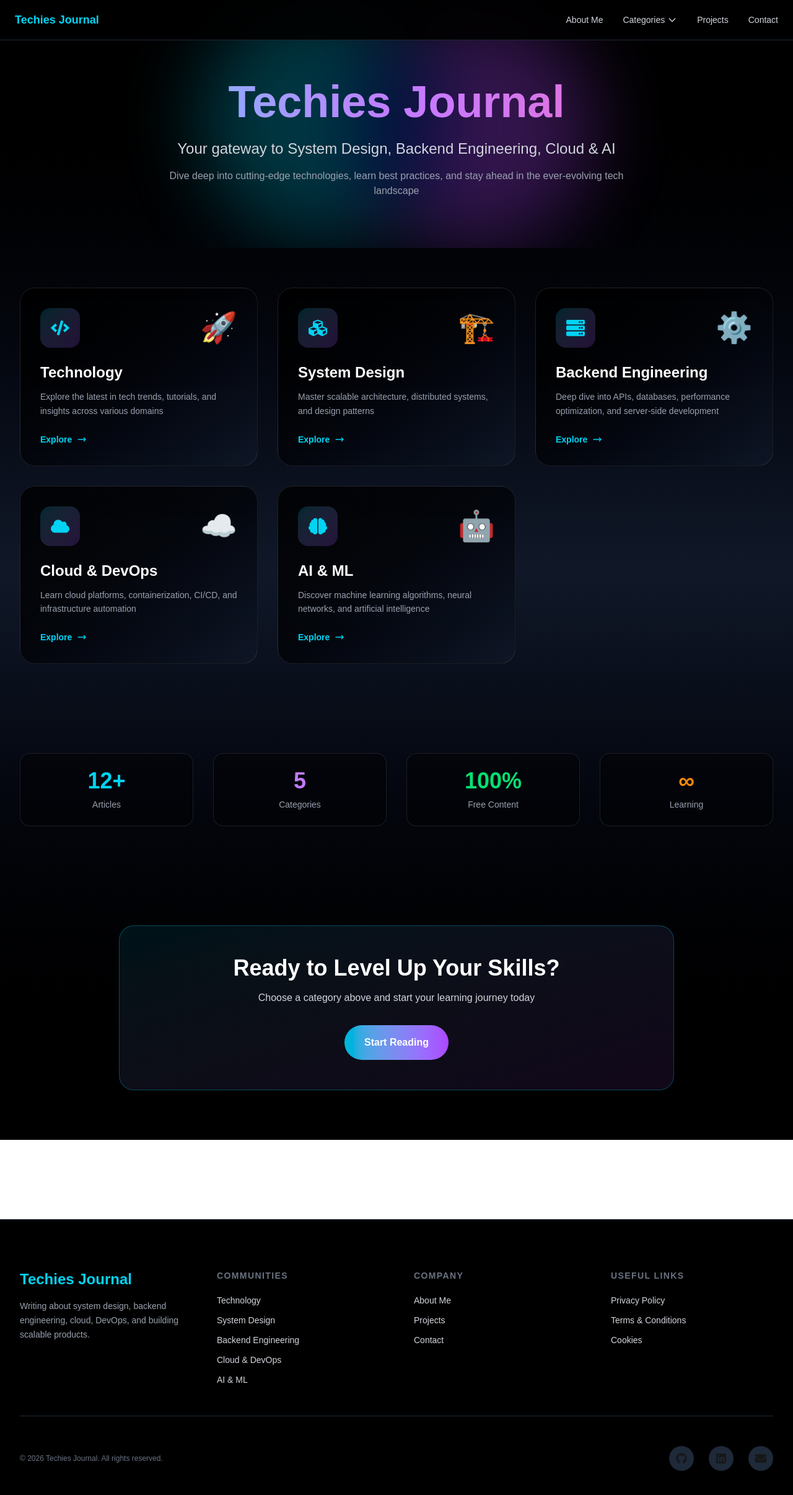
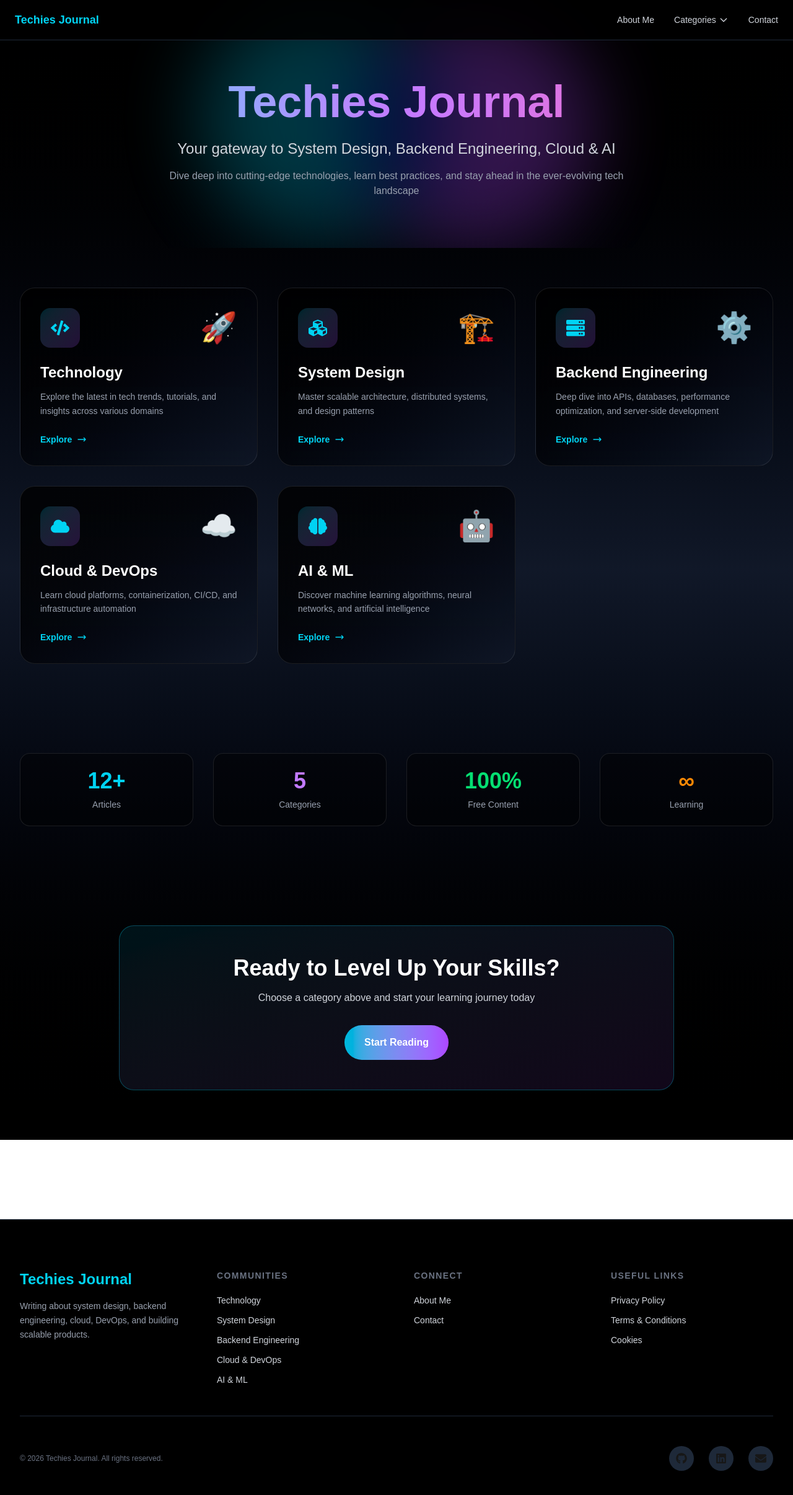
Before and after one commit to Rishabhupadhya/Blog, a Next.js app: page / in a window 1280 px wide. Shown: the top 2412 px of the page at 62% size. Built offline with nearby package versions, Linux system fonts and the light colour scheme.

Commit message:
few lat min changes

```diff
--- a/src/components/Footer.tsx
+++ b/src/components/Footer.tsx
@@ -74,10 +74,10 @@ export default function Footer() {
             </ul>
           </div>
 
-          {/* COMPANY */}
+          {/* CONNECT */}
           <div>
             <h4 className="text-sm font-semibold tracking-widest text-gray-500 mb-5">
-              COMPANY
+              CONNECT
             </h4>
             <ul className="space-y-3 text-gray-300 text-sm">
               <li>
@@ -89,9 +89,6 @@ export default function Footer() {
                 >
                   About Me
                 </a>
-              </li>
-              <li className="hover:text-cyan-400 transition cursor-pointer">
-                Projects
               </li>
               <li>
                 <a
--- a/src/components/Navbar.tsx
+++ b/src/components/Navbar.tsx
@@ -90,9 +90,6 @@ export default function Navbar() {
             )}
           </div>
 
-          <Link href="/#projects" className="text-gray-300 hover:text-cyan-400 transition">
-            Projects
-          </Link>
           <Link href="mailto:rishabh.292002@gmail.com" className="text-gray-300 hover:text-cyan-400 transition">
             Contact
           </Link>
```
